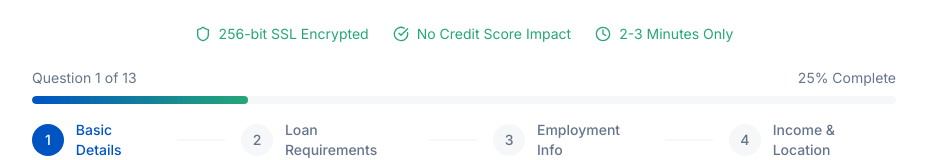
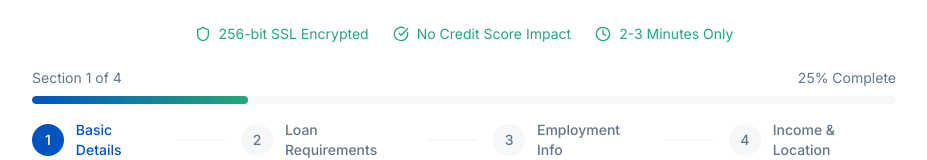
Before and after one commit to kartikfr/aly-loan-genius, a React (Vite) app: page /questionnaire in a window 1280 px wide. Shown: the top 160 px of the page, without its empty margins (176-1103 px from the left). Built offline with nearby package versions, Linux system fonts and the light colour scheme.

Commit message:
Update progress indicator
Change the progress indicator from "X of 13 questions" to "X of 4 sections" to improve user experience and conversion rates.

```diff
--- a/src/components/loan/ProgressHeader.tsx
+++ b/src/components/loan/ProgressHeader.tsx
@@ -42,7 +42,7 @@ export const ProgressHeader = () => {
         {/* Progress bar */}
         <div className="mb-4">
           <div className="flex items-center justify-between text-sm text-muted-foreground mb-2">
-            <span>Question {state.currentStep} of 13</span>
+            <span>Section {getCurrentStepSection()} of 4</span>
             <span>{progressPercentage}% Complete</span>
           </div>
           <div className="progress-bar">
```
